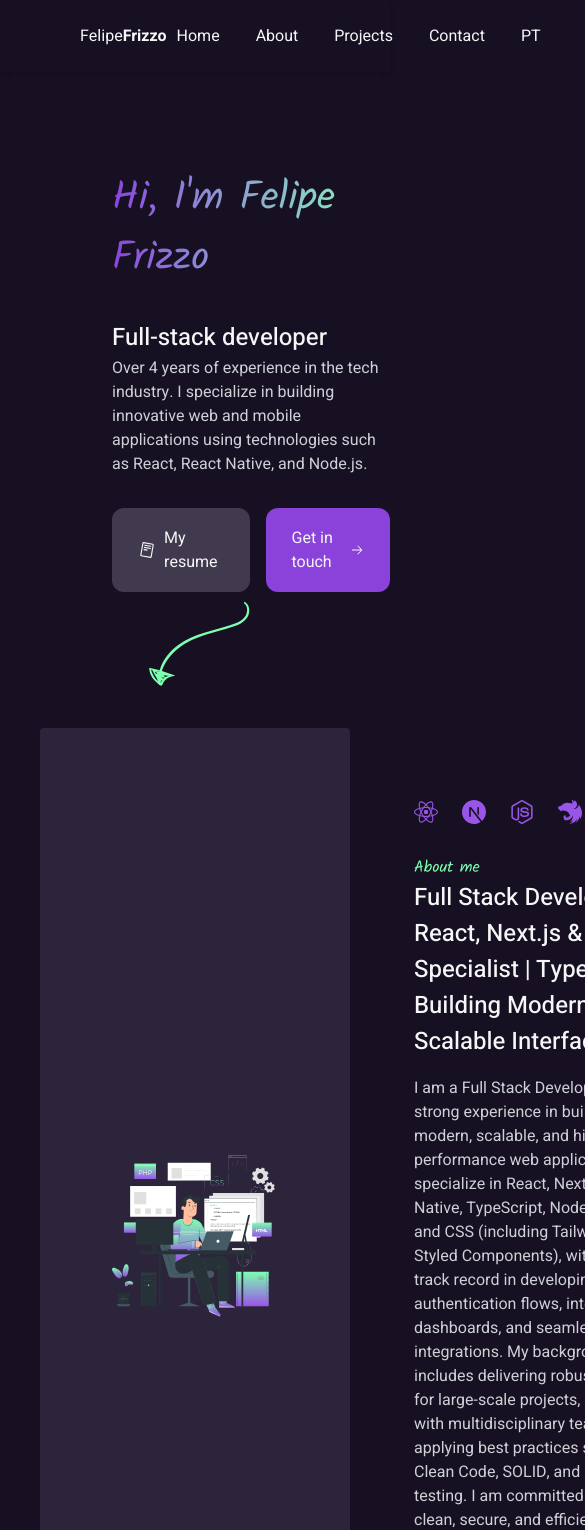
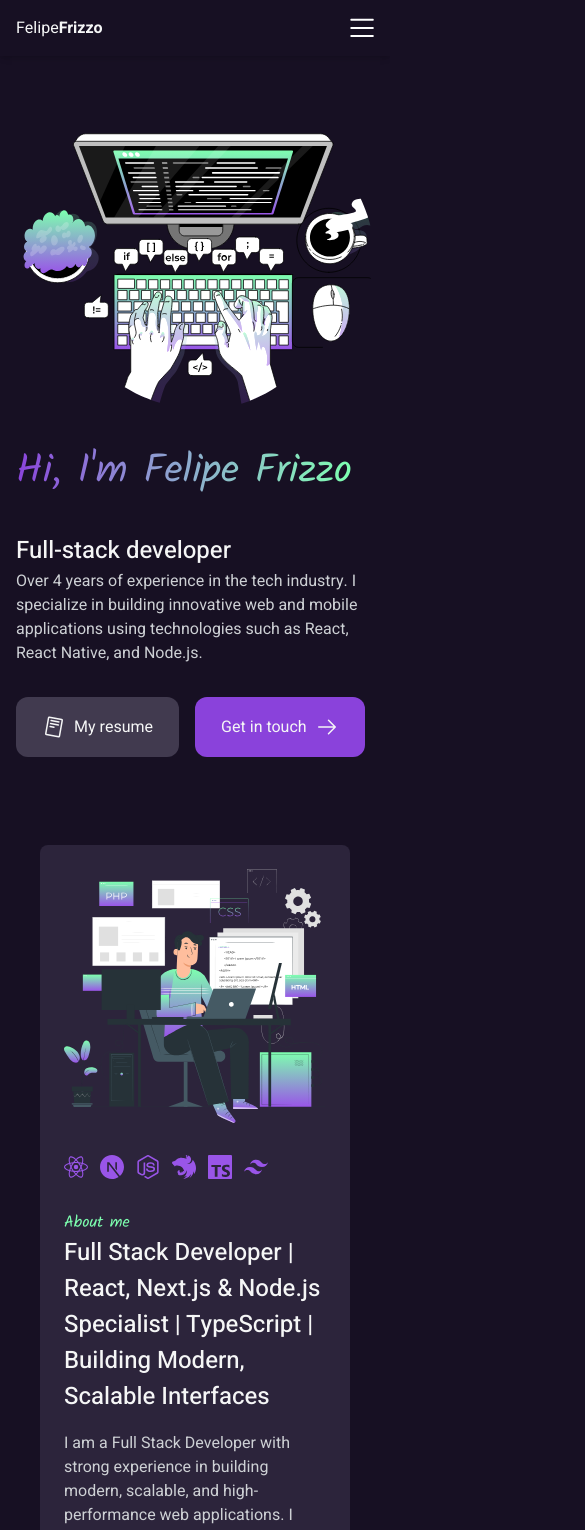
Before and after one commit to felipefrizzovg/Portfolio, a Next.js app: page /en in a window 390 px wide. Shown: the top 1530 px of the page, 585 px wide, since content can reach past the window. Built offline with nearby package versions, Linux system fonts and the light colour scheme.

Commit message:
Responsivo da pagina inicial

```diff
--- a/src/components/About.tsx
+++ b/src/components/About.tsx
@@ -20,12 +20,19 @@
 
   return (
     <section className="p-10 relative" id="about">
-      <Image src="/graphic-03.svg" width={120} height={34} alt="Seta" className="absolute top-[-4rem] right-1/3 rotate-135" />
-      <div className="bg-surface-primary rounded-sm p-[72px] flex justify-evenly gap-[136px]">
-        <Image width={500} height={400} src="/pana.svg" alt="Coding Computer" />
+      <Image src="/graphic-03.svg" width={120} height={34} alt="Seta" className="absolute hidden lg:block lg:top-[-4rem] lg:right-1/3 rotate-135" />
+      <div className="
+        bg-surface-primary rounded-lg
+        p-6 sm:p-10 md:p-16 lg:p-[72px]
+        flex flex-col lg:flex-row
+        justify-center lg:justify-evenly
+        gap-8 md:gap-16 lg:gap-[100px]
+        items-center
+      ">
+        <Image width={500} height={400} src="/pana.svg" alt="Coding Computer" className="w-full max-w-xs sm:max-w-md md:max-w-lg lg:w-[300px] lg:max-w-none xl:w-[600px]" />
 
         <div className="flex flex-col items-start gap-8">
-          <div className="flex gap-6">
+          <div className="flex gap-3 sm:gap-4 md:gap-6 flex-wrap">
             <SiReact size={24} color="#9955E8" />
             <SiNextdotjs size={24} color="#9955E8" />
             <SiNodedotjs size={24} color="#9955E8" />
--- a/src/components/Contact.tsx
+++ b/src/components/Contact.tsx
@@ -9,9 +9,18 @@
   const t = useTranslations("contact");
 
   return (
-    <section className="p-10" id="contact">
-      <div className="bg-surface-primary rounded-sm p-[72px] flex gap-[136px]">
-        <div className="flex flex-col gap-8">
+    <section className="px-4 py-8 sm:px-6 sm:py-12 md:p-10" id="contact">
+      <div
+        className="
+          flex flex-col items-center gap-8
+          bg-surface-primary rounded-xl
+          p-6
+          max-w-md mx-auto
+          shadow-md
+          md:flex-row md:items-start md:justify-between
+          md:p-[72px] md:gap-[136px] md:max-w-none md:mx-0
+      ">
+        <div className="flex flex-col items-center gap-6 md:items-start md:gap-8">
           <Image
             width={160}
             height={160}
@@ -46,7 +55,7 @@
           </div>
         </div>
 
-        <div className="items-start flex-1">
+        <div className="w-full md:items-start md:flex-1">
           <ContactForm />
         </div>
       </div>
--- a/src/components/Footer.tsx
+++ b/src/components/Footer.tsx
@@ -6,11 +6,18 @@
   const t = useTranslations('footer')
 
   return (
-    <footer className="px-28 py-8 flex justify-between items-center">
+    <footer
+      className="
+        flex flex-col items-start gap-4 px-4 py-6
+        md:flex-row md:justify-between md:items-center
+        md:px-28 md:py-8">
       <p>{t('text')}</p>
 
-      <nav>
-        <ul className="flex space-x-4 items-center">
+      <nav className="w-full">
+        <ul
+          className="
+            flex w-full justify-between items-center mt-2
+            md:mt-0 md:justify-end md:w-auto md:space-x-4">
           <li><Link className="p-2 border-2 border-transparent hover:border-text-primary rounded-sm" href="https://github.com/felipefrizzovg">GitHub</Link></li>
           <li><Link className="p-2 border-2 border-transparent hover:border-text-primary rounded-sm" href="https://www.linkedin.com/in/felipe-frizzo">LinkedIn</Link></li>
           <li><Link className="p-2 border-2 border-transparent hover:border-text-primary rounded-sm" href="https://www.instagram.com/felipefrizzovg/">Instagram</Link></li>
--- a/src/components/Header.tsx
+++ b/src/components/Header.tsx
@@ -1,23 +1,146 @@
-import { useTranslations } from "next-intl"
-import { Link } from "@/i18n/navigation"
-import LanguageSwitcher from "./LanguageSwitcher"
+"use client";
 
+import { useEffect, useState } from "react";
+import { useTranslations } from "next-intl";
+import { Link } from "@/i18n/navigation";
+import LanguageSwitcher from "./LanguageSwitcher";
+import { SlMenu } from "react-icons/sl";
+import { IoMdClose } from "react-icons/io";
 
 export default function Header() {
-  const t = useTranslations("menu")
+  const [menuOpen, setMenuOpen] = useState(false);
+  const t = useTranslations("menu");
+
+  useEffect(() => {
+    if (menuOpen) {
+      document.body.classList.add("overflow-hidden");
+    } else {
+      document.body.classList.remove("overflow-hidden");
+    }
+
+    return () => {
+      document.body.classList.remove("overflow-hidden");
+    };
+  }, [menuOpen]);
 
   return (
-    <header className="w-full py-6 px-20 flex justify-between items-center shadow-md">
-      <h1 className="">Felipe<span className="font-bold">Frizzo</span></h1>
-      <nav>
-        <ul className="flex space-x-4">
-          <li><Link className="p-2 border-2 border-transparent hover:border-text-primary rounded-sm" href="#home">{t('item-1')}</Link></li>
-          <li><Link className="p-2 border-2 border-transparent hover:border-text-primary rounded-sm" href="#about">{t('item-2')}</Link></li>
-          <li><Link className="p-2 border-2 border-transparent hover:border-text-primary rounded-sm" href="#projects">{t('item-3')}</Link></li>
-          <li><Link className="p-2 border-2 border-transparent hover:border-text-primary rounded-sm" href="#contact">{t('item-4')}</Link></li>
-          <li><LanguageSwitcher /></li>
+    <header className="w-full px-4 py-4 md:py-6 md:px-20 flex justify-between items-center shadow-md relative z-50">
+      <h1 className="">
+        Felipe<span className="font-bold">Frizzo</span>
+      </h1>
+      <nav className="overflow-hidden">
+        <ul className="hidden md:flex space-x-4">
+          <li>
+            <Link
+              className="p-2 border-2 border-transparent hover:border-text-primary rounded-sm"
+              href="#home"
+            >
+              {t("item-1")}
+            </Link>
+          </li>
+          <li>
+            <Link
+              className="p-2 border-2 border-transparent hover:border-text-primary rounded-sm"
+              href="#about"
+            >
+              {t("item-2")}
+            </Link>
+          </li>
+          <li>
+            <Link
+              className="p-2 border-2 border-transparent hover:border-text-primary rounded-sm"
+              href="#projects"
+            >
+              {t("item-3")}
+            </Link>
+          </li>
+          <li>
+            <Link
+              className="p-2 border-2 border-transparent hover:border-text-primary rounded-sm"
+              href="#contact"
+            >
+              {t("item-4")}
+            </Link>
+          </li>
+          <li>
+            <LanguageSwitcher />
+          </li>
         </ul>
+
+        {/* Menu Hamburguer */}
+        <button
+          className="block md:hidden"
+          onClick={() => setMenuOpen(true)}
+          aria-label="Abrir menu"
+        >
+          <SlMenu size={24} color="white" className="block md:hidden" />
+        </button>
+
+        {/* Overlay menu hamburguer */}
+        <div className={`fixed inset-0 z-50 bg-transparent backdrop-blur-md flex flex-col md:hidden transition-all duration-300 ${menuOpen ? 'pointer-events-auto opacity-100' : 'pointer-events-none opacity-0'}`}>
+          <nav
+            className={`
+                  relative w-10/12 max-w-xs h-full shadow-xl p-8 flex flex-col gap-8 ml-auto
+                  transform transition-transform bg-surface-background duration-300
+                  ${menuOpen ? "translate-x-0" : "translate-x-full"}
+              `}
+          >
+            <div className="flex justify-between items-center bg-surface-background">
+              <h1 className="">
+                Felipe<span className="font-bold">Frizzo</span>
+              </h1>
+              <button
+                className="absolute top-8 right-7 text-3xl text-secondary-color"
+                onClick={() => setMenuOpen(false)}
+                aria-label="Fechar menu"
+              >
+                <IoMdClose size={24} color="white" />
+              </button>
+            </div>
+            <ul className="flex flex-col gap-6 mt-12 items-end">
+              <li>
+                <Link
+                  className="block py-2 text-lg hover:text-primary"
+                  href="#home"
+                  onClick={() => setMenuOpen(false)}
+                >
+                  {t("item-1")}
+                </Link>
+              </li>
+              <li>
+                <Link
+                  className="block py-2 text-lg hover:text-primary"
+                  href="#about"
+                  onClick={() => setMenuOpen(false)}
+                >
+                  {t("item-2")}
+                </Link>
+              </li>
+              <li>
+                <Link
+                  className="block py-2 text-lg hover:text-primary"
+                  href="#projects"
+                  onClick={() => setMenuOpen(false)}
+                >
+                  {t("item-3")}
+                </Link>
+              </li>
+              <li>
+                <Link
+                  className="block py-2 text-lg hover:text-primary"
+                  href="#contact"
+                  onClick={() => setMenuOpen(false)}
+                >
+                  {t("item-4")}
+                </Link>
+              </li>
+            </ul>
+            <div className="mt-10 ml-auto flex items-center">
+              <LanguageSwitcher />
+            </div>
+          </nav>
+        </div>
       </nav>
     </header>
-  )
+  );
 }
--- a/src/components/Hero.tsx
+++ b/src/components/Hero.tsx
@@ -9,9 +9,9 @@
   const cvFile = locale === "pt" ? "cv-felipe-pt.pdf" : "cv-felipe-en.pdf"
 
   return (
-    <section className="flex justify-around items-center px-[112px] py-24 gap-[136px]" id="home">
+    <section className="flex flex-col-reverse items-center px-4 py-12 gap-8 max-w-md mx-auto md:max-w-[1800px] md:flex-row md:px-[112px] md:py-24 md:gap-[136px] md:justify-around" id="home">
       <div className="flex flex-col">
-        <h1 className="font-kalam text-kalam-hs font-kalam-hs mb-8 bg-gradient-to-r from-primary-color-500 to-secondary-color bg-clip-text text-transparent inline-block w-fit">{t('greetings')}</h1> {/* eslint-disable-line */}
+        <h1 className="font-kalam text-kalam-hs font-kalam-hs mb-8 bg-gradient-to-r from-primary-color-500 to-secondary-color bg-clip-text text-transparent inline-block w-fit">{t('greetings')}</h1>
         <h2 className="font-heebo-h2 text-heebo-h2">{t('subtitle')}</h2>
         <p className="text-text-secondary max-w-xl">{t('text')}</p>
         <div className="flex gap-4 mt-8">
--- a/src/components/ProjectsSection.tsx
+++ b/src/components/ProjectsSection.tsx
@@ -19,13 +19,13 @@
   }))
 
   return (
-    <section className="py-[72px] px-28 flex flex-col gap-10 items-center" id="projects">
-      <div className="text-center">
-        <h1 className="text-kalam-section text-secondary-color font-kalam mb-2">{t('title')}</h1>
+    <section className="py-[72px] px-4 md:px-28 flex flex-col gap-10 items-center" id="projects">
+      <div className="w-full text-center mb-2">
+        <h1 className="text-kalam-section text-secondary-color font-kalam mb-1 md:mb-2">{t('title')}</h1>
         <h2 className="text-heebo-h2 font-heebo-h2">{t('subtitle')}</h2>
       </div>
 
-      <div className="flex justify-center items-center gap-8">
+      <div className="w-full flex flex-col gap-4 items-center max-w-[400px] md:max-w-[600px] lg:max-w-[1800px] lg:flex-row lg:justify-center md:gap-8">
         {translatedProjects.map((project, idx) => {
           return <ProjectCard key={idx} {...project} />
         })}
```
